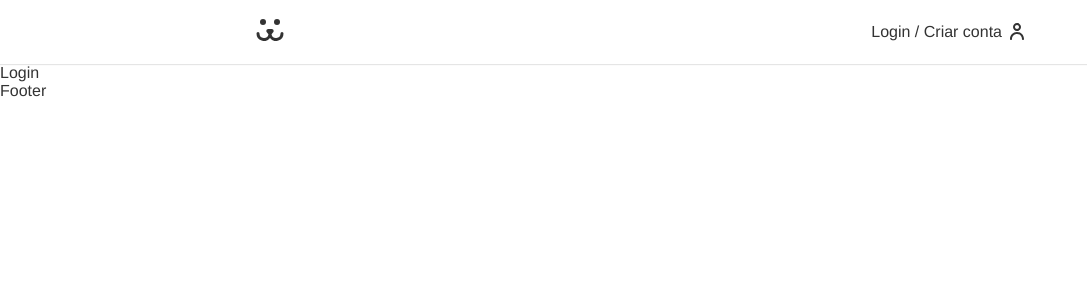
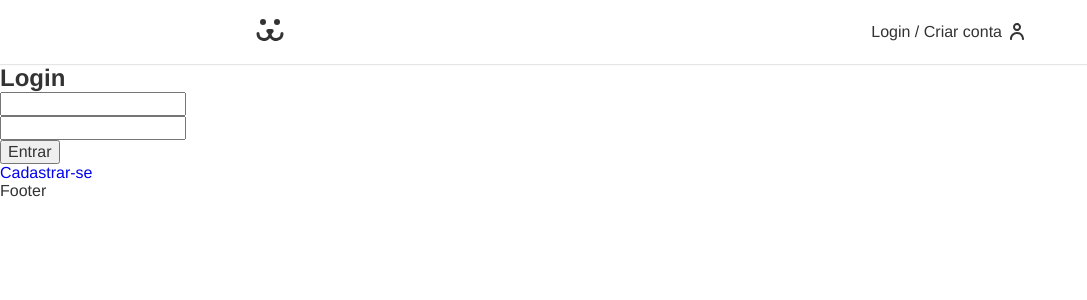
Before and after one commit to jorgejrdj/instadog, a React (Create React App) app: page /login in a window 1280 px wide. Shown: the top 300 px of the page, without its empty margins (0-1087 px from the left). Built offline with nearby package versions, Linux system fonts and the light colour scheme.

Commit message:
create: login routes

```diff
--- a/src/App.js
+++ b/src/App.js
@@ -13,7 +13,7 @@
         <Header />
         <Routes>
           <Route path="/" element={<Home />} />
-          <Route path="/login" element={<Login />} />
+          <Route path="/login/*" element={<Login />} />
         </Routes>
         <Footer />
       </BrowserRouter>
--- a/src/Components/Login/Login.js
+++ b/src/Components/Login/Login.js
@@ -1,9 +1,19 @@
 import React from 'react'
+import { Route, Routes } from 'react-router-dom'
+import { LoginCreate } from './LoginCreate'
+import { LoginForm } from './LoginForm'
+import { LoginPasswordLost } from './LoginPasswordLost'
+import { LoginPasswordReset } from './LoginPasswordReset'
 
 export const Login = () => {
   return (
     <div>
-      Login
+      <Routes>
+        <Route path="/" element={<LoginForm />} />
+        <Route path="/criar" element={<LoginCreate />} />
+        <Route path="/perdeu" element={<LoginPasswordLost />} />
+        <Route path="/resetar" element={<LoginPasswordReset />} />
+      </Routes>
     </div>
   )
 }
--- /dev/null
+++ b/src/Components/Login/LoginCreate.js
@@ -0,0 +1,9 @@
+import React from 'react'
+
+export const LoginCreate = () => {
+  return (
+    <div>
+      LoginCreate na area
+    </div>
+  )
+}
--- /dev/null
+++ b/src/Components/Login/LoginForm.js
@@ -0,0 +1,47 @@
+import React from 'react'
+import { Link } from 'react-router-dom'
+
+export const LoginForm = () => {
+  const [username, setUsername] = React.useState('');
+  const [password, setPassword] = React.useState('');
+
+  function handleSubmit(event) {
+    event.preventDefault();
+    fetch('https://dogsapi.origamid.dev/json/jwt-auth/v1/token', {
+      method: 'POST',
+      headers: {
+        'Content-Type': 'application/json',
+      },
+      body: JSON.stringify({ username, password }),
+
+    }).then((response) => {
+      console.log(response);
+      return response.json();
+    }).then(json => {
+      console.log(json);
+    });
+  }
+
+  return (
+    <section>
+      <h1>Login</h1>
+      <form action="" onSubmit={handleSubmit}>
+        <input
+          type="text"
+          value={username}
+          onChange={({ target }) => setUsername(target.value)}
+        />
+
+        <input
+          type="password"
+          value={password}
+          onChange={({ target }) => setPassword(target.value)}
+        />
+
+        <button>Entrar</button>
+      </form>
+
+      <Link to="/login/criar">Cadastrar-se</Link>
+    </section>
+  )
+}
--- /dev/null
+++ b/src/Components/Login/LoginPasswordLost.js
@@ -0,0 +1,9 @@
+import React from 'react'
+
+export const LoginPasswordLost = () => {
+  return (
+    <div>
+      LoginPasswordLost
+    </div>
+  )
+}
--- /dev/null
+++ b/src/Components/Login/LoginPasswordReset.js
@@ -0,0 +1,9 @@
+import React from 'react'
+
+export const LoginPasswordReset = () => {
+  return (
+    <div>
+      LoginPasswordReset
+    </div>
+  )
+}
```
